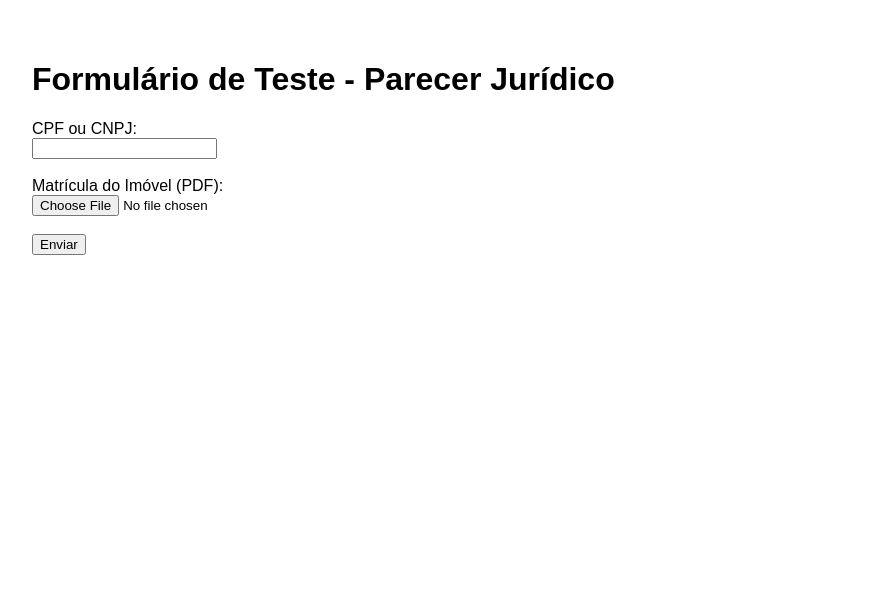
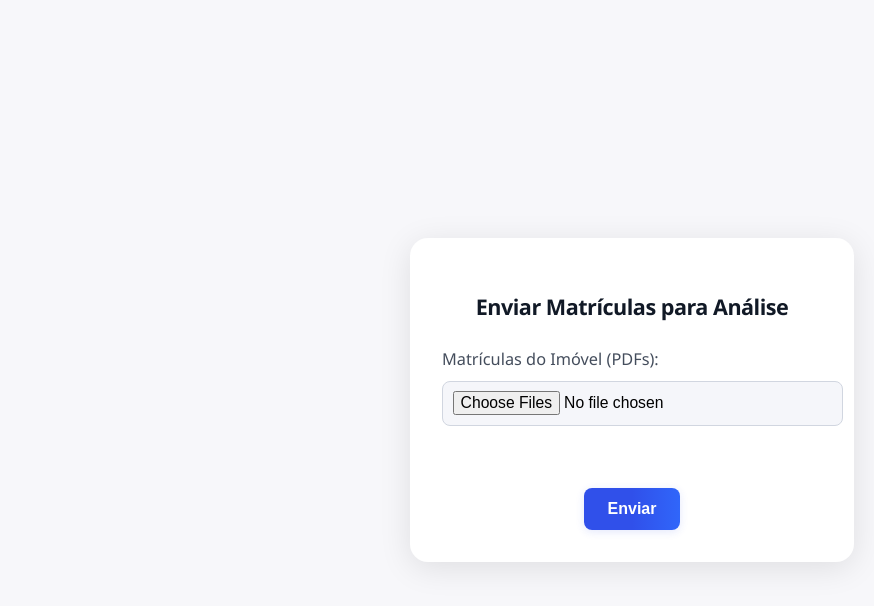
Before and after one commit to michellmadeira/formulario-juridico, a website: page public/index.html in a window 1280 px wide. Shown: the whole page, without its empty margins (8-882 px from the left). Drawn offline with Linux system fonts and the light colour scheme.

Commit message:
Reformulação do layout e adequação do envio para restringir a múltiplos PDFs

```diff
--- a/public/index.html
+++ b/public/index.html
@@ -1,20 +1,110 @@
-
 <!DOCTYPE html>
 <html lang="pt-BR">
 <head>
   <meta charset="UTF-8">
-  <title>Teste de Parecer Jurídico</title>
+  <title>Enviar Matrículas - Parecer Jurídico</title>
+  <meta name="viewport" content="width=device-width, initial-scale=1.0">
+  <style>
+    body {
+      font-family: 'Segoe UI', Arial, sans-serif;
+      background: #f7f7fa;
+      padding: 0;
+      margin: 0;
+      min-height: 100vh;
+      display: flex;
+      align-items: center;
+      justify-content: center;
+    }
+    .form-container {
+      background: #fff;
+      box-shadow: 0 6px 32px rgba(0,0,0,0.10);
+      border-radius: 18px;
+      padding: 2.5rem 2rem 2rem 2rem;
+      min-width: 340px;
+      max-width: 380px;
+      width: 100%;
+      text-align: center;
+    }
+    h1 {
+      font-size: 1.35rem;
+      margin-bottom: 1.7rem;
+      color: #111926;
+      letter-spacing: -0.5px;
+      font-weight: 600;
+    }
+    label {
+      display: block;
+      margin-bottom: 0.65rem;
+      font-size: 1.02rem;
+      color: #444d5c;
+      font-weight: 500;
+      text-align: left;
+    }
+    input[type="file"] {
+      padding: 0.6rem;
+      border-radius: 8px;
+      border: 1px solid #d1d6e0;
+      background: #f5f6fa;
+      margin-bottom: 1.5rem;
+      width: 100%;
+      font-size: 0.98rem;
+      cursor: pointer;
+      transition: border 0.18s;
+    }
+    input[type="file"]:focus {
+      border: 1.5px solid #3560fa;
+      outline: none;
+    }
+    .file-list {
+      text-align: left;
+      margin-bottom: 1.2rem;
+      font-size: 0.97rem;
+      color: #222;
+      min-height: 1.25em;
+    }
+    button[type="submit"] {
+      background: linear-gradient(90deg,#3050ea 50%, #3066fa 100%);
+      color: #fff;
+      border: none;
+      border-radius: 8px;
+      padding: 0.75rem 1.5rem;
+      font-size: 1rem;
+      font-weight: 600;
+      cursor: pointer;
+      box-shadow: 0 2px 8px rgba(48,80,234,0.13);
+      transition: background 0.19s;
+    }
+    button[type="submit"]:hover {
+      background: linear-gradient(90deg,#2340c0 50%, #2458c8 100%);
+    }
+  </style>
 </head>
-<body style="font-family: Arial, sans-serif; padding: 2rem;">
-  <h1>Formulário de Teste - Parecer Jurídico</h1>
-  <form action="https://n8n-railway-production-9bcd.up.railway.app/webhook/parecer-juridico" method="POST" enctype="multipart/form-data">
-    <label for="cpfOuCnpj">CPF ou CNPJ:</label><br>
-    <input type="text" id="cpfOuCnpj" name="cpfOuCnpj" required><br><br>
-
-    <label for="matriculaPdf">Matrícula do Imóvel (PDF):</label><br>
-    <input type="file" id="matriculaPdf" name="matriculaPdf" accept=".pdf" required><br><br>
-
-    <button type="submit">Enviar</button>
-  </form>
+<body>
+  <div class="form-container">
+    <h1>Enviar Matrículas para Análise</h1>
+    <form action="https://n8n-railway-production-9bcd.up.railway.app/webhook/parecer-juridico" method="POST" enctype="multipart/form-data">
+      <label for="matriculasPdf">Matrículas do Imóvel (PDFs):</label>
+      <input type="file" id="matriculasPdf" name="matriculasPdf[]" accept=".pdf" multiple required>
+      <div class="file-list" id="fileList"></div>
+      <button type="submit">Enviar</button>
+    </form>
+  </div>
+  <script>
+    // Atualiza lista dos arquivos selecionados
+    document.getElementById('matriculasPdf').addEventListener('change', function(event) {
+      const fileList = event.target.files;
+      const listContainer = document.getElementById('fileList');
+      if (!fileList.length) {
+        listContainer.innerHTML = "";
+        return;
+      }
+      let html = "<b>Arquivos selecionados:</b><ul>";
+      for (let i = 0; i < fileList.length; i++) {
+        html += "<li>" + fileList[i].name + "</li>";
+      }
+      html += "</ul>";
+      listContainer.innerHTML = html;
+    });
+  </script>
 </body>
 </html>
```
